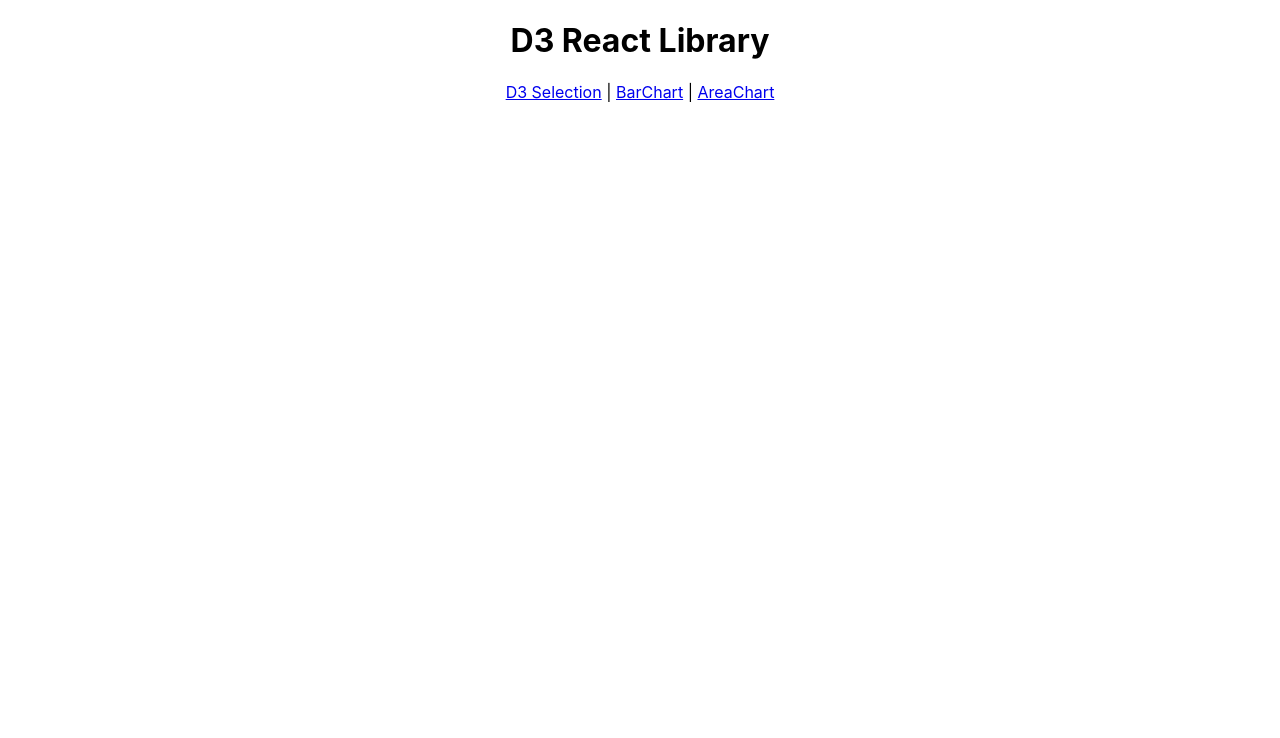
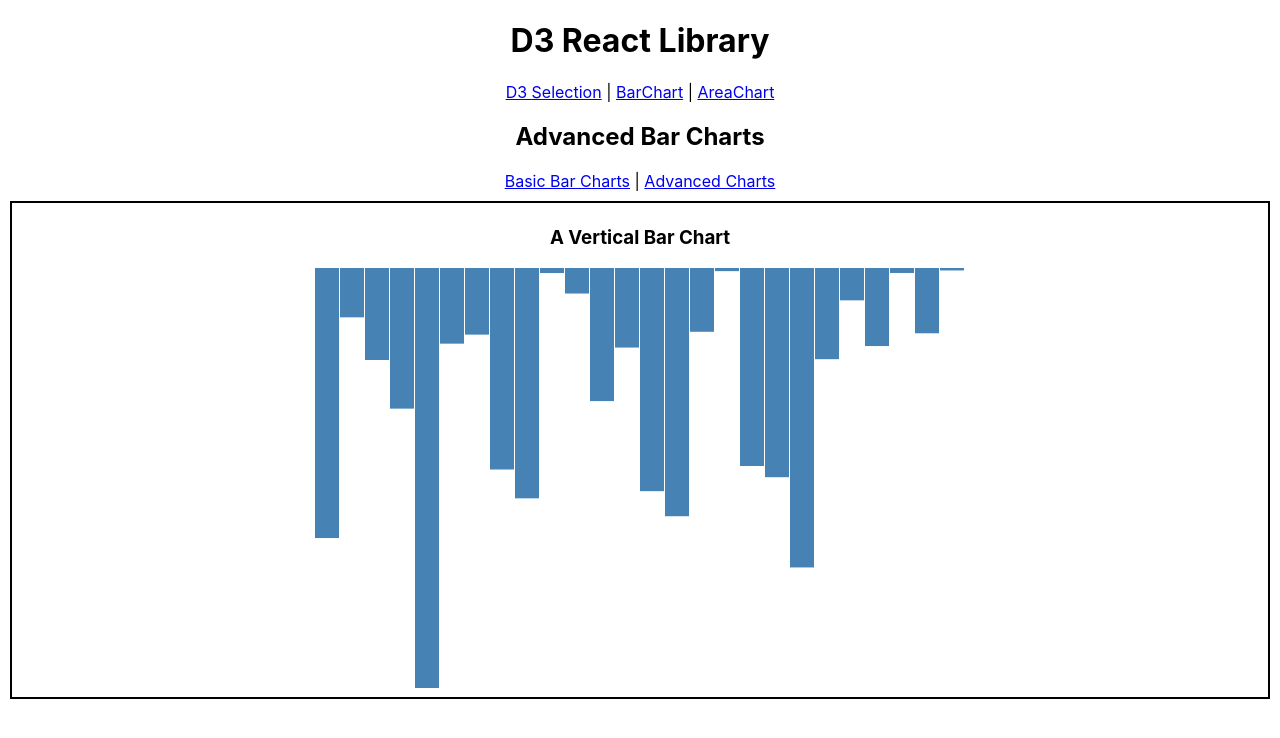
Before and after one commit to pinyi-yang/d3_react_example, a React (Create React App) app: page /barchart2 in a window 1280 px wide. Shown: the top 738 px of the page. Built offline with nearby package versions, Linux system fonts and the light colour scheme.

Commit message:
vertical bar chart

```diff
--- a/src/App.js
+++ b/src/App.js
@@ -4,6 +4,7 @@ import { Route, BrowserRouter as Router, Link } from 'react-router-dom';
 import BarChart from './BarChart';
 import AreaChart from './AreaChart';
 import Selection from './Selection';
+import BarChart2 from './BarChart2';
 
 function App() {
   return (
@@ -18,6 +19,7 @@ function App() {
         <Link to='/areachart'>AreaChart</Link>
         <Route path='/selection' component={Selection} />
         <Route path='/barchart' render = { () => ( <BarChart /> )} />
+        <Route path='/barchart2' component={BarChart2} />
         <Route path='/areachart' render = { () => ( <AreaChart />)} />
       </Router>
 
--- a/src/BarChart.jsx
+++ b/src/BarChart.jsx
@@ -1,4 +1,6 @@
 import React, {useEffect, useState} from 'react';
+import {Route, Link} from 'react-router-dom';
+import BarChart2 from './BarChart2';
 import * as d3 from 'd3';
 
 function BarChart() {
@@ -164,6 +166,12 @@ function BarChart() {
                 This will render some bar charts
             </h2>
 
+            <div>
+                <Link to='/barchart'>Basic Bar Charts</Link> | {' '}
+                <Link to ='/barchart2'>Advanced Charts</Link>
+            </div>
+
+
             <div className="simple-barchart chart">
                 <h3>A simple bar chart</h3>
             </div>
--- /dev/null
+++ b/src/BarChart2.jsx
@@ -0,0 +1,62 @@
+import React, {useEffect} from 'react';
+import {Link} from 'react-router-dom';
+import * as d3 from 'd3';
+
+function BarChart2() {
+
+    useEffect(() => {
+
+        //*create a vertical bar chart
+
+        //todo: create chart and specify height and y range
+        let height = 420,
+            barWidth = 25;
+
+        let chart = d3.select('.vertical-bar')
+            .attr('height', height);
+        let y = d3.scaleLinear()
+            .range([0, height]);
+
+        //todo: read data from external source
+        d3.csv('./data/data3a.csv').then(function(data) {
+            data.forEach(function(d) {
+                d.value = +d.value
+                return d;
+            })
+            console.log(data)
+
+            //todo: specify y domain and chart width
+            chart.attr('width', barWidth * data.length);
+            y.domain([0, d3.max(data, function(d) { return d.value;})])
+
+            //todo: create and position g for each data
+            let bar = chart.selectAll('g')
+                .data(data)
+                .enter().append('g')
+                .attr('transform', function(d,i) { return `translate (${barWidth * i}, 0)`});
+
+            //todo: append element (rect) to each g
+            bar.append('rect')
+            .attr('width', barWidth - 1)
+            .attr('height', function(d) {return y(d.value);})
+        })
+
+    }, [])
+
+    return (
+        <div>
+            <h2>Advanced Bar Charts</h2>
+            <div>
+                <Link to='/barchart'>Basic Bar Charts</Link> | {' '}
+                <Link to ='/barchart2'>Advanced Charts</Link>
+            </div>
+
+            <div className="chart">
+                <h3>A Vertical Bar Chart</h3>
+                <svg className="vertical-bar"></svg>
+            </div>
+        </div>
+    )
+}
+
+export default BarChart2;
```
Also changed, not shown: public/data/data3a.csv (added).
